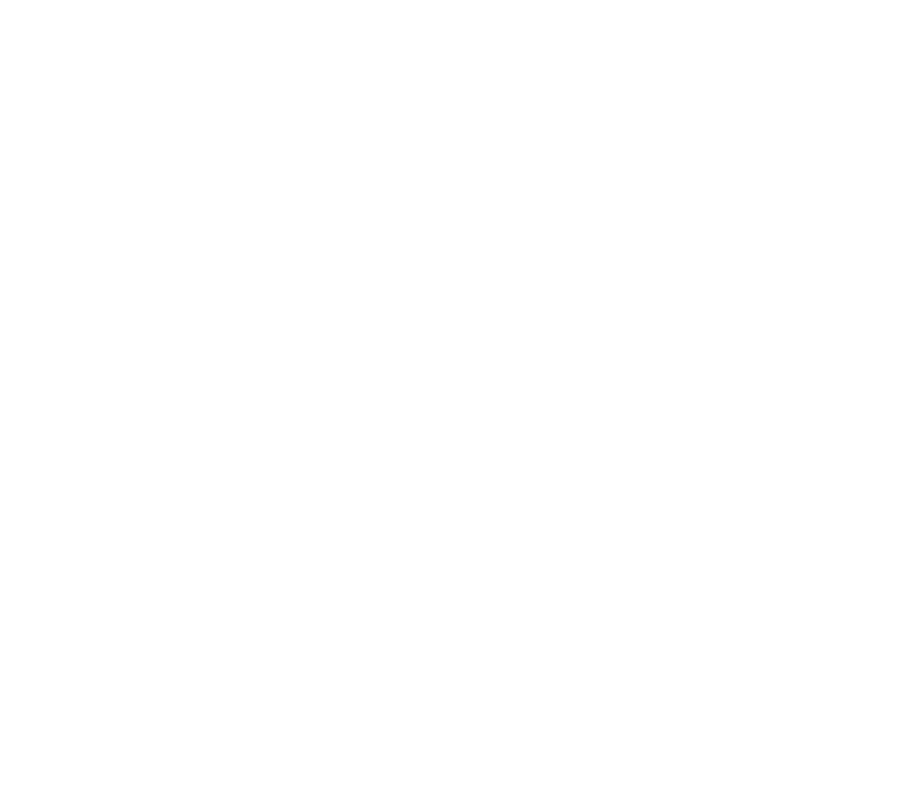
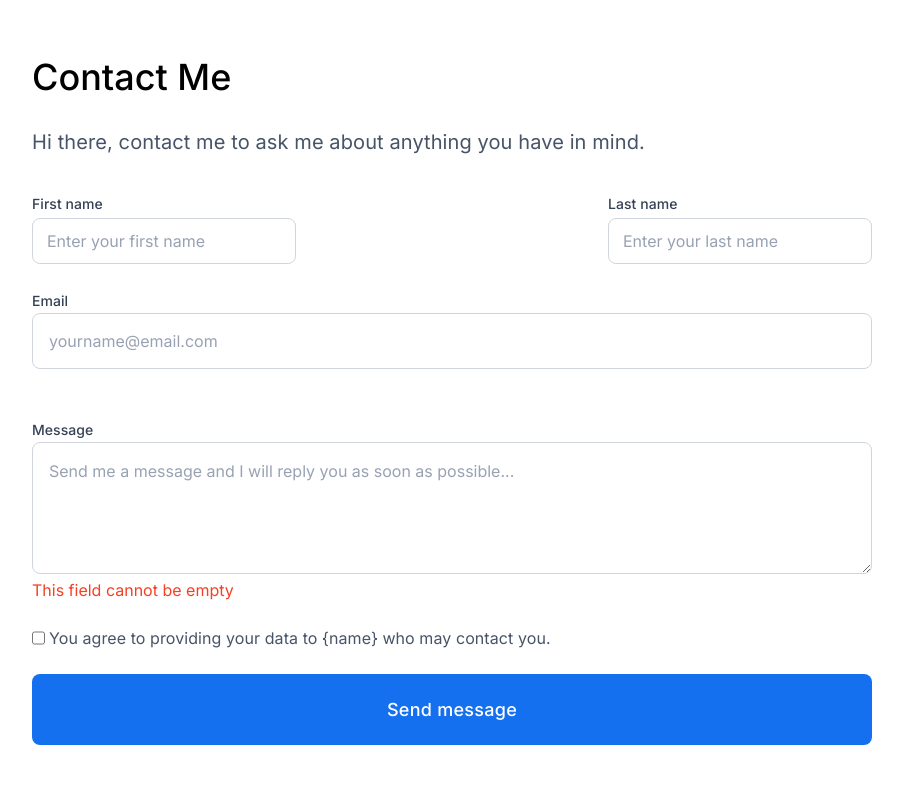
Before and after one commit to Folajimmie/linktree-task, a React (Create React App) app: page /contact in a window 1280 px wide. Before the commit this address had no page. Shown: the top 800 px of the page, without its empty margins (188-1091 px from the left). Built offline with nearby package versions, Linux system fonts and the light colour scheme; the HTML template or start-up script is replaced by a standard one.

Commit message:
feat: footer, FormPageLayout, InputField and a contact component

```diff
--- a/src/App.js
+++ b/src/App.js
@@ -1,12 +1,14 @@
 import React from "react";
 import Timeline from "./components/Timeline";
 import {BrowserRouter as Router, Routes, Route} from 'react-router-dom';
+import Contact from "./components/contact";
 
 function App() {
   return (
     <Router>
       <Routes>
         <Route path='/' element={<Timeline />}/>
+        <Route path='/contact' element={<Contact />}/>
       </Routes>
     </Router>
   );
--- a/src/components/Button.jsx
+++ b/src/components/Button.jsx
@@ -10,3 +10,13 @@
       </button>
     );
   };
+export const PrimaryButton = ({ children, className, onClick, ...rest }) => {
+    return (
+      <button
+        className={`${buttonBaseClassName} text-white bg-blue-400 text-button ${className}`}
+        onClick={onClick}
+        {...rest}>
+        {children}
+      </button>
+    );
+  };
--- a/src/components/Contact.jsx
+++ b/src/components/Contact.jsx
@@ -1,8 +1,78 @@
+import React from "react";
+import PageLayout from "./FormPageLayout";
+import { CheckBox, InputDefault } from "./InputField";
+import { InputPrimary } from "./InputField";
+import { TextareaDefault } from "./InputField";
+import { PrimaryButton } from "./Button";
+import { Footer } from "./Footer";
+
 const Contact = () => {
+
     return (
-        <div>
-
-        </div>
+        <>
+        <PageLayout pageTitle="Contact Me">
+            <p className="text-gray-600 text-body-2">Hi there, contact me to ask me about anything you have in mind.</p>
+            <form className="mt-[38px]">
+                    <div className="flex justify-between">
+                        <div id="first_name">
+                            <InputDefault
+                                labelProps={{
+                                    title: 'First name'
+                                }}
+                                inputProps={{
+                                    type: 'text',
+                                    placeholder: 'Enter your first name',
+                                    name: 'firstName'
+                                }}
+                                id="first_name"
+                            />
+                        </div>
+                        <div id="last_name">
+                            <InputDefault
+                                labelProps={{
+                                    title: 'Last name'
+                                }}
+                                inputProps={{
+                                    type: 'text',
+                                    placeholder: 'Enter your last name',
+                                    name: 'lastName'
+                                }}
+                                id="last_name"
+                            />
+                        </div>
+                    </div>
+                    <div id="email">
+                        <InputPrimary
+                            labelProps={{
+                                title: 'Email'
+                            }}
+                            inputProps={{
+                                type: 'email',
+                                placeholder: 'yourname@email.com',
+                                name: 'email'
+                            }}
+                            id="email"
+                        />
+                    </div>
+                    <div id="message">
+                        <TextareaDefault
+                            labelProps={{
+                                title: 'Message'
+                            }}
+                            inputProps={{
+                                type: 'text',
+                                placeholder: 'Send me a message and I will reply you as soon as possible...',
+                                name: 'message'
+                            }}
+                            id="message"
+                        />
+                    </div>
+                     <CheckBox label="You agree to providing your data to {name} who may contact you." />
+                    <PrimaryButton className="h-[48px]" id="btn__submit">Send message</PrimaryButton>
+            </form>
+        </PageLayout>
+        <Footer />
+        </>
      );
 }
 
--- /dev/null
+++ b/src/components/Footer.jsx
@@ -0,0 +1,19 @@
+import React from 'react';
+import I4GLogo from '../assets/I4G.png';
+import ZuriLogo from '../assets/Zuri.png';
+
+export const Footer = () => {
+    return(
+        <footer className="mt-10 flex justify-around pb-[38px]">
+          <div>
+          <img src={ZuriLogo} alt="zuri logo"/>
+          </div>
+          <div>
+            <p className="text-center text-gray-500">HNG Internship 9 Frontend Task</p>
+          </div>
+          <div>
+          <img src={I4GLogo} alt="ngressive logo"/>
+          </div>
+        </footer>
+    )
+}
--- /dev/null
+++ b/src/components/FormPageLayout.jsx
@@ -0,0 +1,12 @@
+import React from 'react'
+
+export default function PageLayout({children, pageTitle}) {
+  return (
+    <div className='flex justify-center items-center w-full h-screen'>
+        <div className="flex flex-col justify-center w-[70%] bg-white px-[28px] py-[14px] [&>form]:space-y-[24px]">
+        <p className="text-headline-5-medium mb-[28px]">{pageTitle}</p>
+            {children}
+        </div>
+    </div>
+  )
+}
--- /dev/null
+++ b/src/components/InputField.jsx
@@ -0,0 +1,59 @@
+export const InputDefault = ({labelProps, inputProps}) => {
+    return(
+        <div className="w-full">
+            <label
+                className="block text-gray-700 text-caption-medium mb-[6px]"
+                htmlFor={inputProps.name}
+                {...labelProps}>
+                {labelProps.title}
+            </label>
+            <div className="w-full px-[14px] py-[10px] relative mb-[4px] border  border-gray-300 rounded-[8px]">
+                <input className="focus:outline-none w-full " {...inputProps} required/>
+            </div>
+        </div>
+    );
+};
+export const InputPrimary = ({labelProps, inputProps}) => {
+    return(
+        <div className="w-full">
+            <label
+                className="block text-gray-700 text-caption-medium mb-[4px]"
+                htmlFor={inputProps.name}
+                {...labelProps}>
+                {labelProps.title}
+            </label>
+            <div className="flex w-full h-[56px] p-[16px] relative mb-[4px] border  border-gray-300 rounded-[8px]">
+                <input className="focus:outline-none w-[316px]" {...inputProps} required/>
+            </div>
+            <p className="invisible peer-invalid:visible text-error">
+                Please enter a valid email address
+            </p>
+        </div>
+    );
+};
+export const CheckBox = ({ label }) => {
+    return(
+        <div>
+            <label className="flex gap-1 ou">
+                <input type="checkbox" className="outline-0" />
+                <span className="text-gray-600 text-body">{label}</span>
+            </label>
+        </div>
+    )
+};
+export const TextareaDefault = ({labelProps, inputProps}) => {
+    return(
+        <div className="w-full">
+            <label
+                className="block text-gray-700 text-caption-medium mb-[4px]"
+                htmlFor={inputProps.name}
+                {...labelProps}>
+                {labelProps.title}
+            </label>
+                <textarea name="message" id="message" cols="30" rows="3" {...inputProps} required className="flex w-full h-[132px] p-[16px] relative mb-[4px] peer border border-gray-300 rounded-[8px] outline-0"/>
+                <p class="invisible peer-invalid:visible text-error">
+                This field cannot be empty
+            </p>
+        </div>
+    );
+};
--- a/src/components/Timeline.jsx
+++ b/src/components/Timeline.jsx
@@ -1,11 +1,10 @@
 import React from "react";
-// import { Link } from 'react-router-dom';
+import { Link } from 'react-router-dom';
 import {DefaultButton} from '../components/Button';
 import SlackLogo from '../assets/slack.png';
 import GithubLogo from '../assets/Icon.png';
-import I4GLogo from '../assets/I4G.png';
-import ZuriLogo from '../assets/Zuri.png';
 import Jimmie from '../assets/jimmie.png';
+import { Footer } from "./Footer";
 
 const Timeline = () => {
     return (
@@ -34,9 +33,11 @@
           <a href="https://books.zuri.team/design-rules" title="Get hand on rules for coding" id="book__design">
             <DefaultButton id="book__design">Design Books</DefaultButton>
           </a>
-
+          <Link to="/contact">
+            <DefaultButton id="contact">Contact</DefaultButton>
+          </Link>
         </div>
-        <div className="flex justify-center gap-20 mt-10">
+        <div className="flex justify-center gap-20 mt-10 mb-20">
           <div>
             <a href="https://app.slack">
               <img src={SlackLogo} alt="slack logo"/>
@@ -48,17 +49,7 @@
             </a>
           </div>
         </div>
-        <footer className="mt-10 flex justify-between">
-          <div>
-          <img src={ZuriLogo} alt="zuri logo"/>
-          </div>
-          <div>
-            <p className="text-center text-gray-500">HNG Internship 9 Frontend Task</p>
-          </div>
-          <div>
-          <img src={I4GLogo} alt="ngressive logo"/>
-          </div>
-        </footer>
+        <Footer />
       </div>
     </div>
      );
--- a/tailwind.config.js
+++ b/tailwind.config.js
@@ -20,6 +20,13 @@
           100: '#F2F4F7',
           25: '#FCFCFD'
         },
+        'blue': {
+          100: "#B2DDFF",
+          200: "#1570EF",
+          300: "#175CD3",
+          400: "#1570EF",
+        },
+        error: '#F83F23',
       },
       fontFamily: {
         sans: ['Inter', 'sans-serif']
@@ -94,16 +101,16 @@
           }
         ],
         'headline-5': [
-          '24px',
+          '36px',
           {
-            lineHeight: '29px',
+            lineHeight: '44px',
             letterSpacing: '0em'
           }
         ],
         'headline-5-medium': [
-          '24px',
+          '36px',
           {
-            lineHeight: '29px',
+            lineHeight: '44px',
             letterSpacing: '0em',
             fontWeight: 500
           }
@@ -111,7 +118,14 @@
         body: [
           '16px',
           {
-            lineHeight: '19px',
+            lineHeight: '24px',
+            letterSpacing: '0.005em'
+          }
+        ],
+        "body-2": [
+          '20px',
+          {
+            lineHeight: '30px',
             letterSpacing: '0.005em'
           }
         ],
@@ -126,14 +140,14 @@
         caption: [
           '14px',
           {
-            lineHeight: '17px',
+            lineHeight: '20px',
             letterSpacing: '0.004em'
           }
         ],
         caption: [
           '14px',
           {
-            lineHeight: '17px',
+            lineHeight: '20px',
             letterSpacing: '0.004em'
           }
         ],
```
